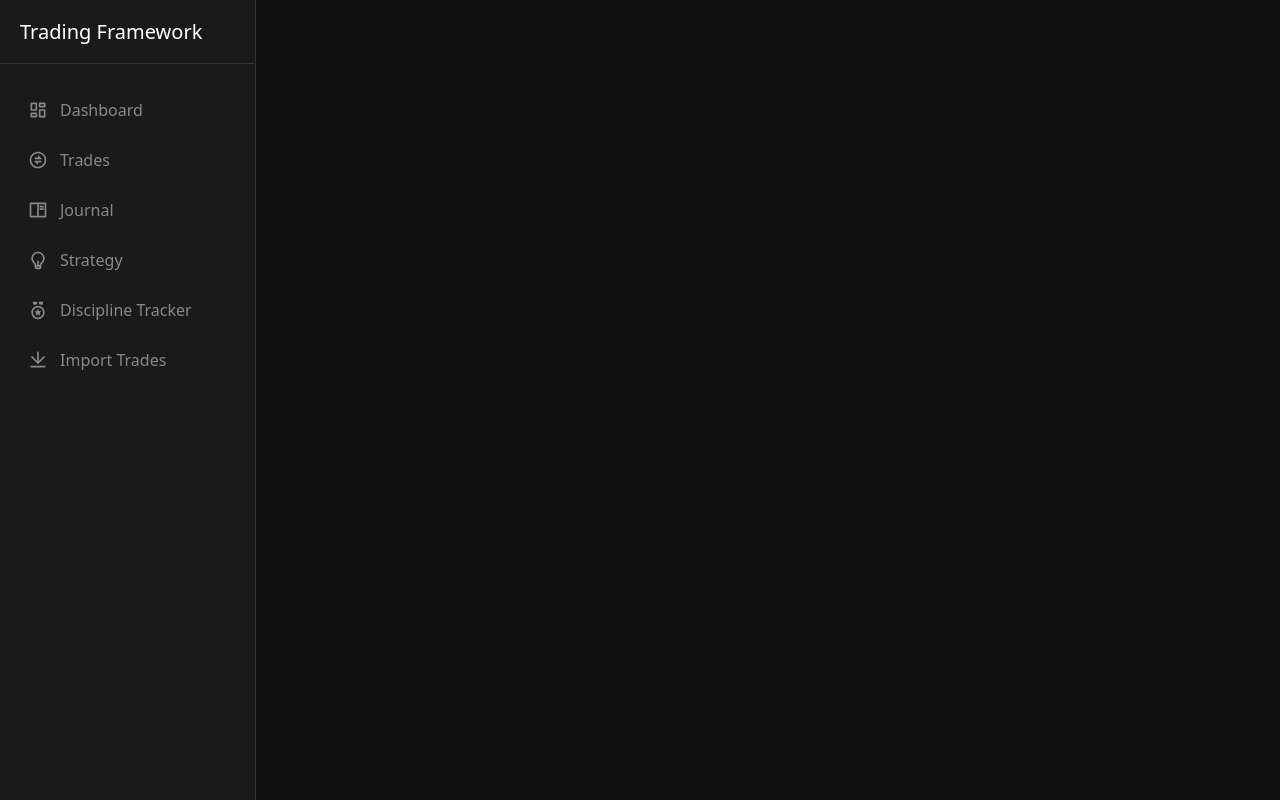
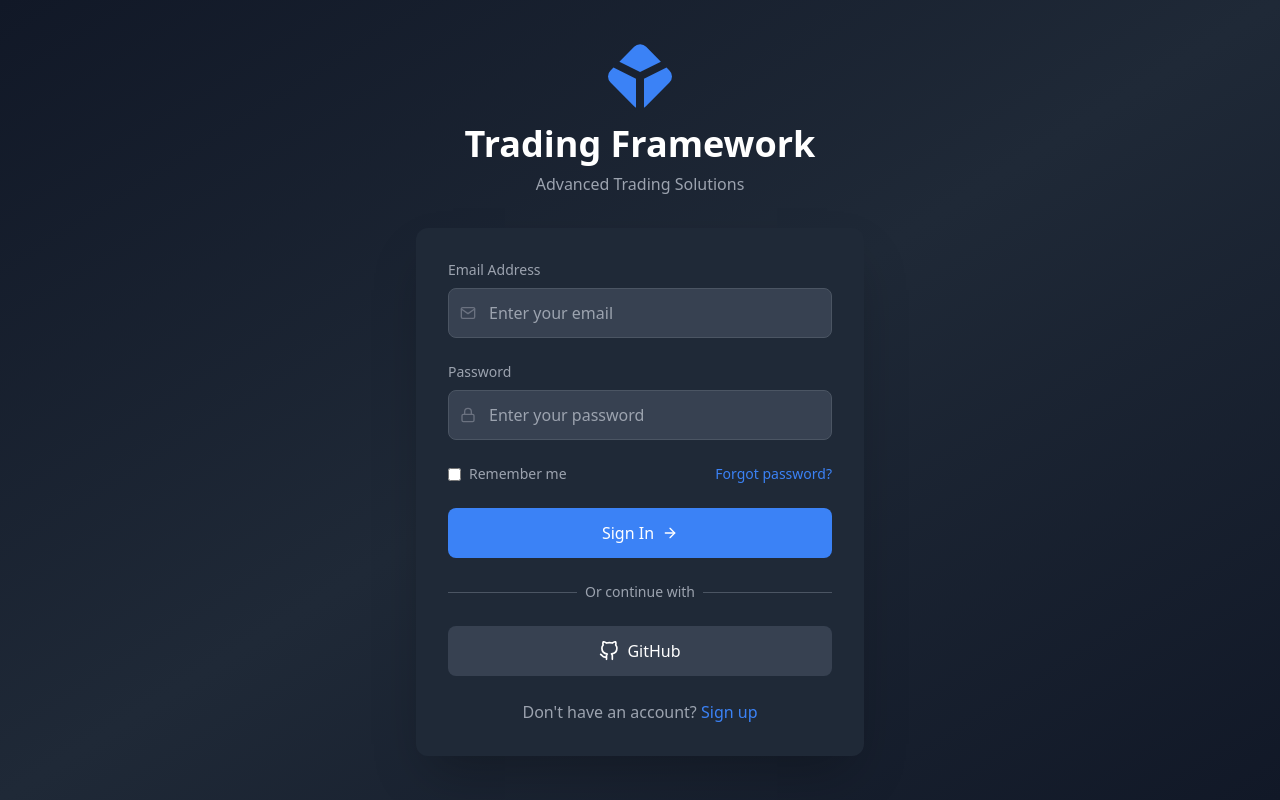
Before and after one commit to rcubila/trading-framework, a React (Vite) app: page /trading-framework/login in a window 1280 px wide. Built offline with nearby package versions, Linux system fonts and the light colour scheme.

Commit message:
feat: add login page and update routing

```diff
--- a/package.json
+++ b/package.json
@@ -12,10 +12,11 @@
   "dependencies": {
     "chart.js": "^4.4.1",
     "date-fns": "^3.3.1",
+    "framer-motion": "^12.11.0",
     "react": "^18.2.0",
     "react-chartjs-2": "^5.2.0",
     "react-dom": "^18.2.0",
-    "react-icons": "^5.0.1",
+    "react-icons": "^5.5.0",
     "react-router-dom": "^6.22.1"
   },
   "devDependencies": {
--- a/src/App.tsx
+++ b/src/App.tsx
@@ -2,6 +2,7 @@ import { BrowserRouter as Router, Routes, Route } from 'react-router-dom';
 import { MainLayout } from './layouts/MainLayout';
 import { Dashboard } from './pages/Dashboard';
 import { Strategy } from './pages/Strategy';
+import Login from './pages/Login';
 
 // Placeholder components for other routes
 const Trades = () => <div style={{ color: 'white' }}>Trades Page</div>;
@@ -11,17 +12,18 @@ const ImportTrades = () => <div style={{ color: 'white' }}>Import Trades Page</d
 
 function App() {
   return (
-    <Router>
-      <MainLayout>
-        <Routes>
-          <Route path="/" element={<Dashboard />} />
-          <Route path="/trades" element={<Trades />} />
-          <Route path="/journal" element={<Journal />} />
-          <Route path="/strategy" element={<Strategy />} />
-          <Route path="/discipline" element={<DisciplineTracker />} />
-          <Route path="/import" element={<ImportTrades />} />
-        </Routes>
-      </MainLayout>
+    <Router basename="/trading-framework">
+      <Routes>
+        <Route path="/login" element={<Login />} />
+        <Route path="/" element={<MainLayout />}>
+          <Route index element={<Dashboard />} />
+          <Route path="strategy" element={<Strategy />} />
+          <Route path="trades" element={<Trades />} />
+          <Route path="journal" element={<Journal />} />
+          <Route path="discipline" element={<DisciplineTracker />} />
+          <Route path="import" element={<ImportTrades />} />
+        </Route>
+      </Routes>
     </Router>
   );
 }
--- a/src/layouts/MainLayout.tsx
+++ b/src/layouts/MainLayout.tsx
@@ -1,5 +1,4 @@
-import type { ReactNode } from 'react';
-import { Link, useLocation } from 'react-router-dom';
+import { Link, useLocation, Outlet } from 'react-router-dom';
 import {
   RiDashboardLine,
   RiExchangeLine,
@@ -18,7 +17,7 @@ const navigation = [
   { name: 'Import Trades', icon: RiDownloadLine, path: '/import' },
 ];
 
-export const MainLayout = ({ children }: { children: ReactNode }) => {
+export const MainLayout = () => {
   const location = useLocation();
 
   return (
@@ -62,7 +61,7 @@ export const MainLayout = ({ children }: { children: ReactNode }) => {
         </nav>
       </aside>
       <main style={{ flex: 1, backgroundColor: '#111', padding: '20px' }}>
-        {children}
+        <Outlet />
       </main>
     </div>
   );
--- /dev/null
+++ b/src/pages/Login.tsx
@@ -0,0 +1,128 @@
+import { useState } from 'react';
+import { FiMail, FiLock, FiGithub, FiArrowRight } from 'react-icons/fi';
+import { SiBlockchaindotcom } from 'react-icons/si';
+import { motion } from 'framer-motion';
+
+const Login = () => {
+  const [email, setEmail] = useState('');
+  const [password, setPassword] = useState('');
+
+  const handleSubmit = (e: React.FormEvent) => {
+    e.preventDefault();
+    // Handle login logic here
+    console.log('Login attempt:', { email, password });
+  };
+
+  return (
+    <div className="min-h-screen bg-gradient-to-br from-gray-900 via-gray-800 to-gray-900 flex items-center justify-center p-4">
+      <div className="w-full max-w-md">
+        {/* Logo and Title */}
+        <motion.div
+          initial={{ y: -20, opacity: 0 }}
+          animate={{ y: 0, opacity: 1 }}
+          transition={{ duration: 0.5 }}
+          className="text-center mb-8"
+        >
+          <SiBlockchaindotcom className="w-16 h-16 mx-auto text-blue-500 mb-4" />
+          <h1 className="text-4xl font-bold text-white mb-2">Trading Framework</h1>
+          <p className="text-gray-400">Advanced Trading Solutions</p>
+        </motion.div>
+
+        {/* Login Form */}
+        <motion.div
+          initial={{ y: 20, opacity: 0 }}
+          animate={{ y: 0, opacity: 1 }}
+          transition={{ duration: 0.5, delay: 0.2 }}
+          className="bg-gray-800 rounded-xl shadow-2xl p-8"
+        >
+          <form onSubmit={handleSubmit} className="space-y-6">
+            {/* Email Input */}
+            <div>
+              <label className="block text-gray-400 text-sm font-medium mb-2">
+                Email Address
+              </label>
+              <div className="relative">
+                <FiMail className="absolute left-3 top-1/2 transform -translate-y-1/2 text-gray-500" />
+                <input
+                  type="email"
+                  value={email}
+                  onChange={(e) => setEmail(e.target.value)}
+                  className="w-full bg-gray-700 text-white rounded-lg pl-10 pr-4 py-3 border border-gray-600 focus:border-blue-500 focus:ring-1 focus:ring-blue-500 outline-none transition-colors"
+                  placeholder="Enter your email"
+                  required
+                />
+              </div>
+            </div>
+
+            {/* Password Input */}
+            <div>
+              <label className="block text-gray-400 text-sm font-medium mb-2">
+                Password
+              </label>
+              <div className="relative">
+                <FiLock className="absolute left-3 top-1/2 transform -translate-y-1/2 text-gray-500" />
+                <input
+                  type="password"
+                  value={password}
+                  onChange={(e) => setPassword(e.target.value)}
+                  className="w-full bg-gray-700 text-white rounded-lg pl-10 pr-4 py-3 border border-gray-600 focus:border-blue-500 focus:ring-1 focus:ring-blue-500 outline-none transition-colors"
+                  placeholder="Enter your password"
+                  required
+                />
+              </div>
+            </div>
+
+            {/* Remember Me & Forgot Password */}
+            <div className="flex items-center justify-between text-sm">
+              <label className="flex items-center text-gray-400">
+                <input type="checkbox" className="rounded bg-gray-700 border-gray-600 text-blue-500 focus:ring-blue-500 mr-2" />
+                Remember me
+              </label>
+              <a href="#" className="text-blue-500 hover:text-blue-400 transition-colors">
+                Forgot password?
+              </a>
+            </div>
+
+            {/* Login Button */}
+            <button
+              type="submit"
+              className="w-full bg-blue-500 hover:bg-blue-600 text-white rounded-lg py-3 flex items-center justify-center space-x-2 transition-colors"
+            >
+              <span>Sign In</span>
+              <FiArrowRight />
+            </button>
+
+            {/* Divider */}
+            <div className="relative my-6">
+              <div className="absolute inset-0 flex items-center">
+                <div className="w-full border-t border-gray-600"></div>
+              </div>
+              <div className="relative flex justify-center text-sm">
+                <span className="px-2 bg-gray-800 text-gray-400">Or continue with</span>
+              </div>
+            </div>
+
+            {/* Social Login */}
+            <button
+              type="button"
+              className="w-full bg-gray-700 hover:bg-gray-600 text-white rounded-lg py-3 flex items-center justify-center space-x-2 transition-colors"
+            >
+              <FiGithub className="w-5 h-5" />
+              <span>GitHub</span>
+            </button>
+          </form>
+
+          {/* Sign Up Link */}
+          <p className="mt-6 text-center text-gray-400">
+            Don't have an account?{' '}
+            <a href="#" className="text-blue-500 hover:text-blue-400 transition-colors">
+              Sign up
+            </a>
+          </p>
+        </motion.div>
+      </div>
+    </div>
+  );
+};
+
+export default Login;
```
Also changed, not shown: 1 other file (tests, documents, lock files or other folders).
